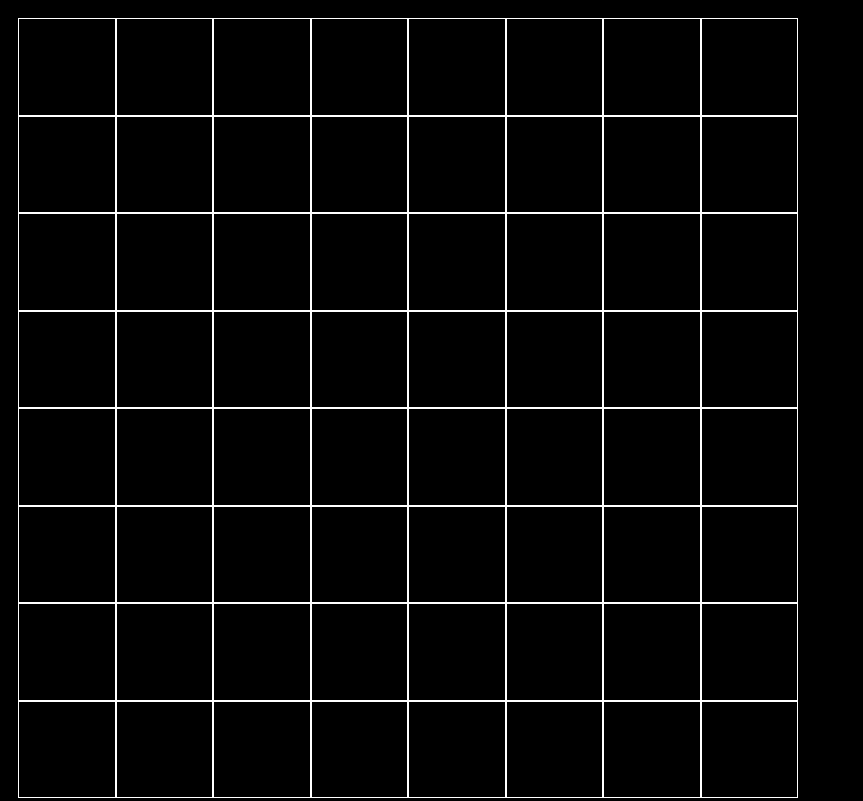
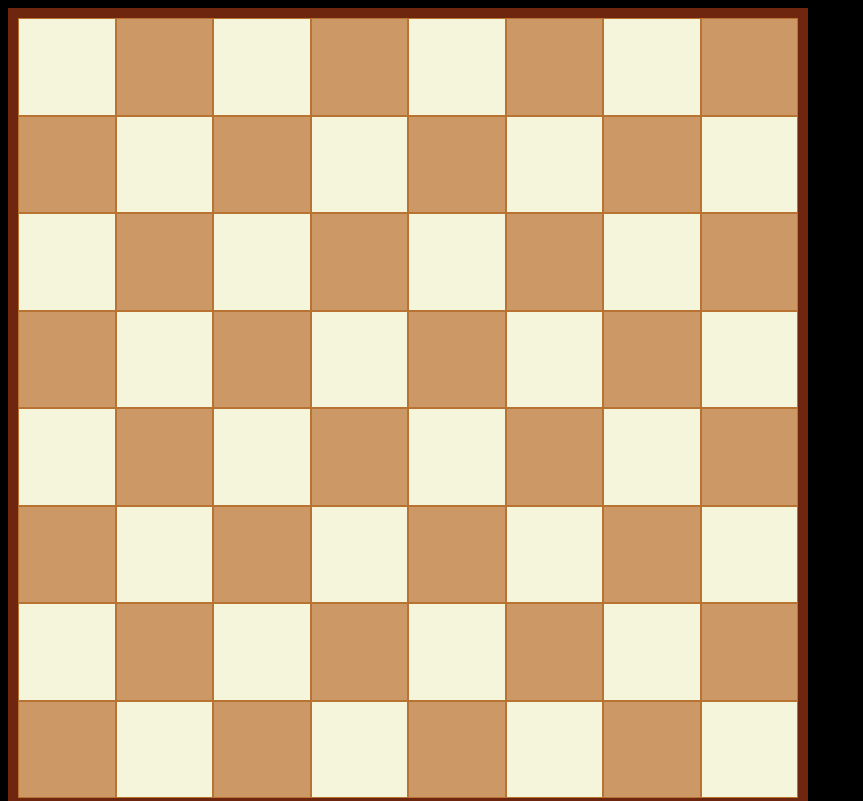
Before and after one commit to Goloso98/LoA-ai-js, a plain HTML site: page index.html in a window 1280 px wide. Shown: the top 801 px of the page, without its empty margins (0-863 px from the left). Drawn offline with Linux system fonts and the light colour scheme.

Commit message:
CSS changes

```diff
--- a/index.html
+++ b/index.html
@@ -14,11 +14,11 @@
     }
 
     .piecewhite {
-      background: linear-gradient(145deg, #f6cfa6, #fff) !important;
+      background: linear-gradient(145deg,lightgrey, grey) !important;
     }
 
     .pieceblack {
-      background: linear-gradient(145deg, red, #111) !important;
+      background: linear-gradient(145deg, red, #800000) !important;
     }
 
     .board {
@@ -37,17 +37,29 @@
       height: 100%;
       display: grid;
       grid-template-columns: repeat(8, auto);
-      backgroud-color: red;
+      background-color: #6E260E;
       padding: 10px;
       aspect-ratio: 1/1;
     }
 
     .grid-item {
-      backgroud-color: gray;
-      border: 1px solid white;
+      background-color: #CC9966;
+      border: 1px solid #B87333;
       display: flex;
       align-items: center;
       justify-content: center;
+    }
+
+
+    .grid-item:nth-child(16n+1),
+    .grid-item:nth-child(16n+3),
+    .grid-item:nth-child(16n+5),
+    .grid-item:nth-child(16n+7),
+    .grid-item:nth-child(16n+10),
+    .grid-item:nth-child(16n+12),
+    .grid-item:nth-child(16n+14),
+    .grid-item:nth-child(16n+16) {
+      background-color: beige;
     }
   </style>
 </head>
```
